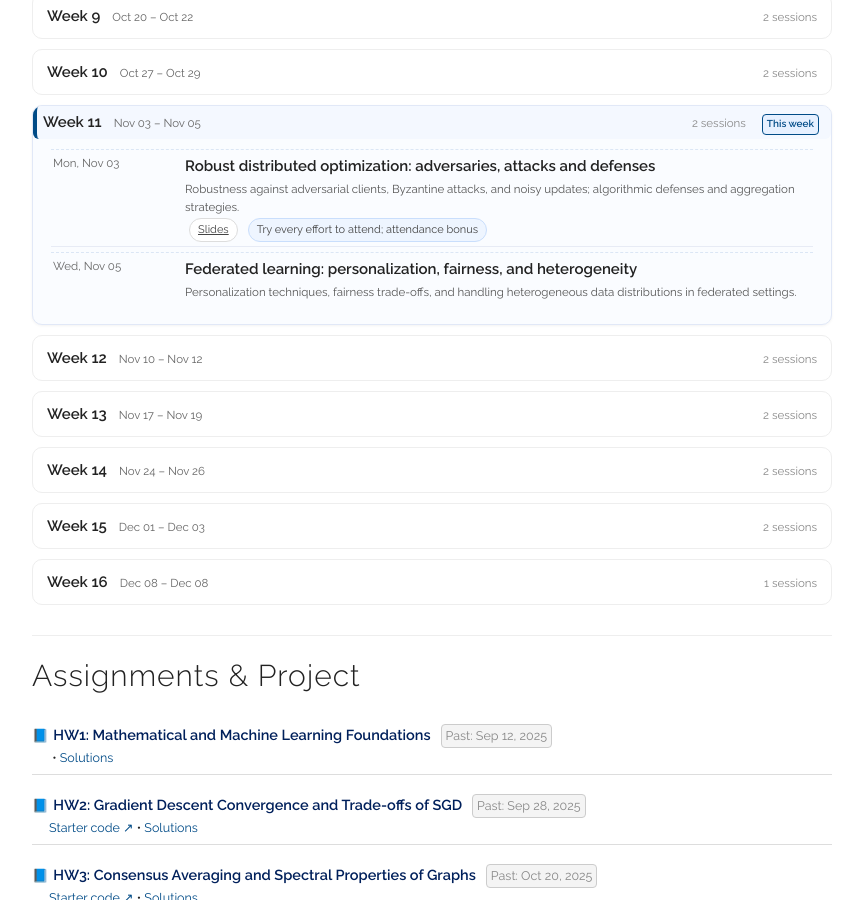
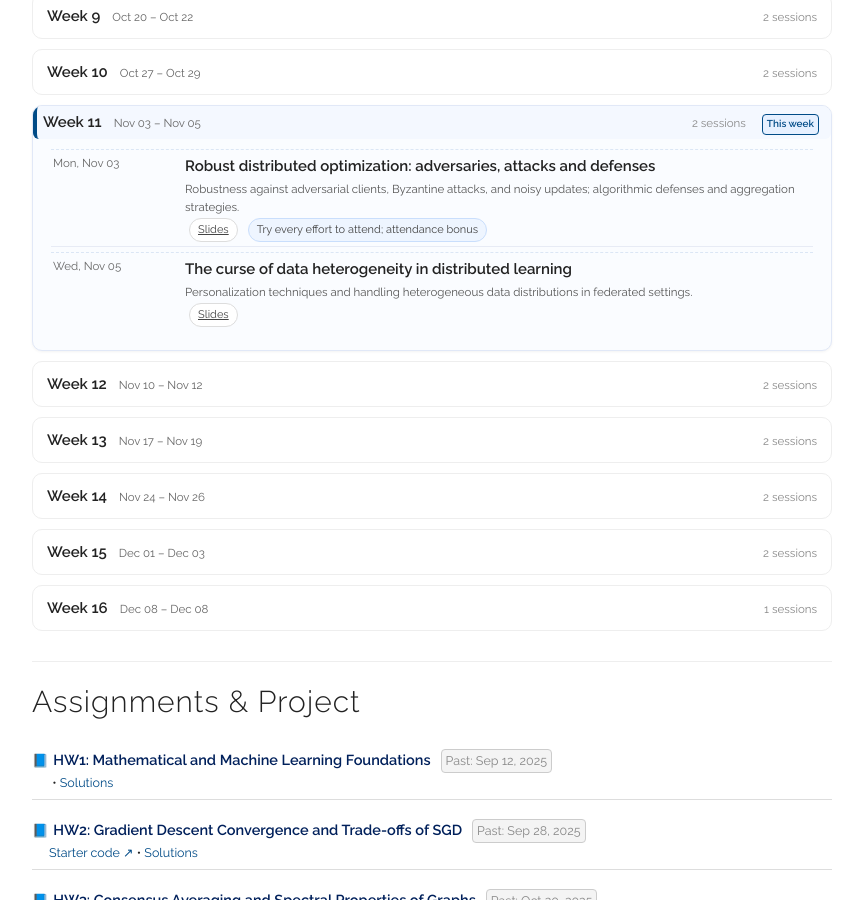
Before and after one commit to chentianyi1991/ECE5290, a Jekyll site: the page built from index.html, in a window 1280 px wide and 900 px high, scrolled down 2074 px. Shown: the whole window, without its empty margins (208-1071 px from the left). Built offline with Jekyll 4.4.1, drawn with Linux system fonts in a browser that asks for light colours.

Commit message:
Update modules.yml

```diff
--- a/_data/modules.yml
+++ b/_data/modules.yml
@@ -165,10 +165,11 @@
 
 - week: 11
   date: 2025-11-05
-  title: "Federated learning: personalization, fairness, and heterogeneity"
+  title: "The curse of data heterogeneity in distributed learning"
   summary: >
-    Personalization techniques, fairness trade-offs, and handling heterogeneous data distributions
+    Personalization techniques and handling heterogeneous data distributions
     in federated settings.
+  slides_url: "/assets/slides/Lec18.pdf"
 
 - week: 12
   date: 2025-11-10
```
